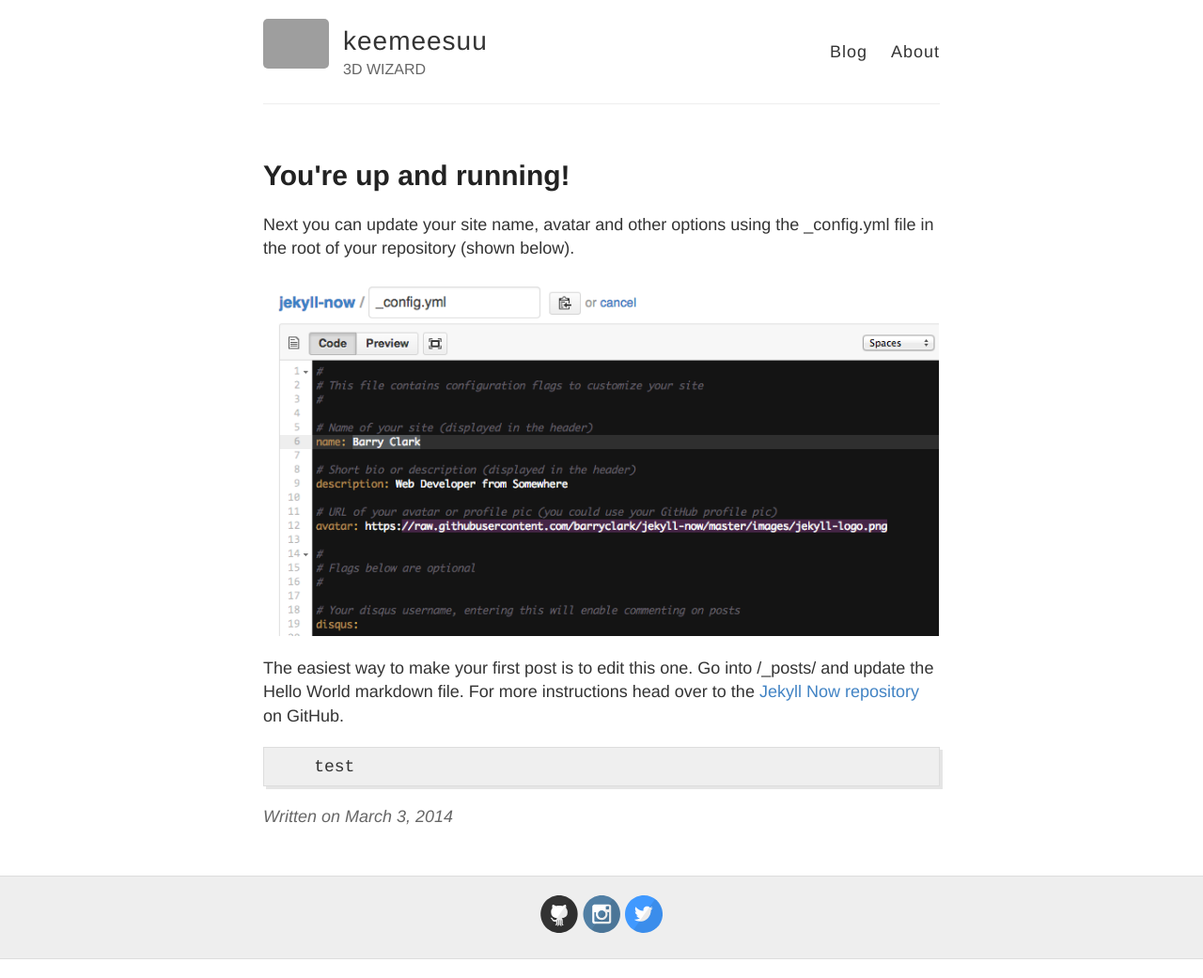
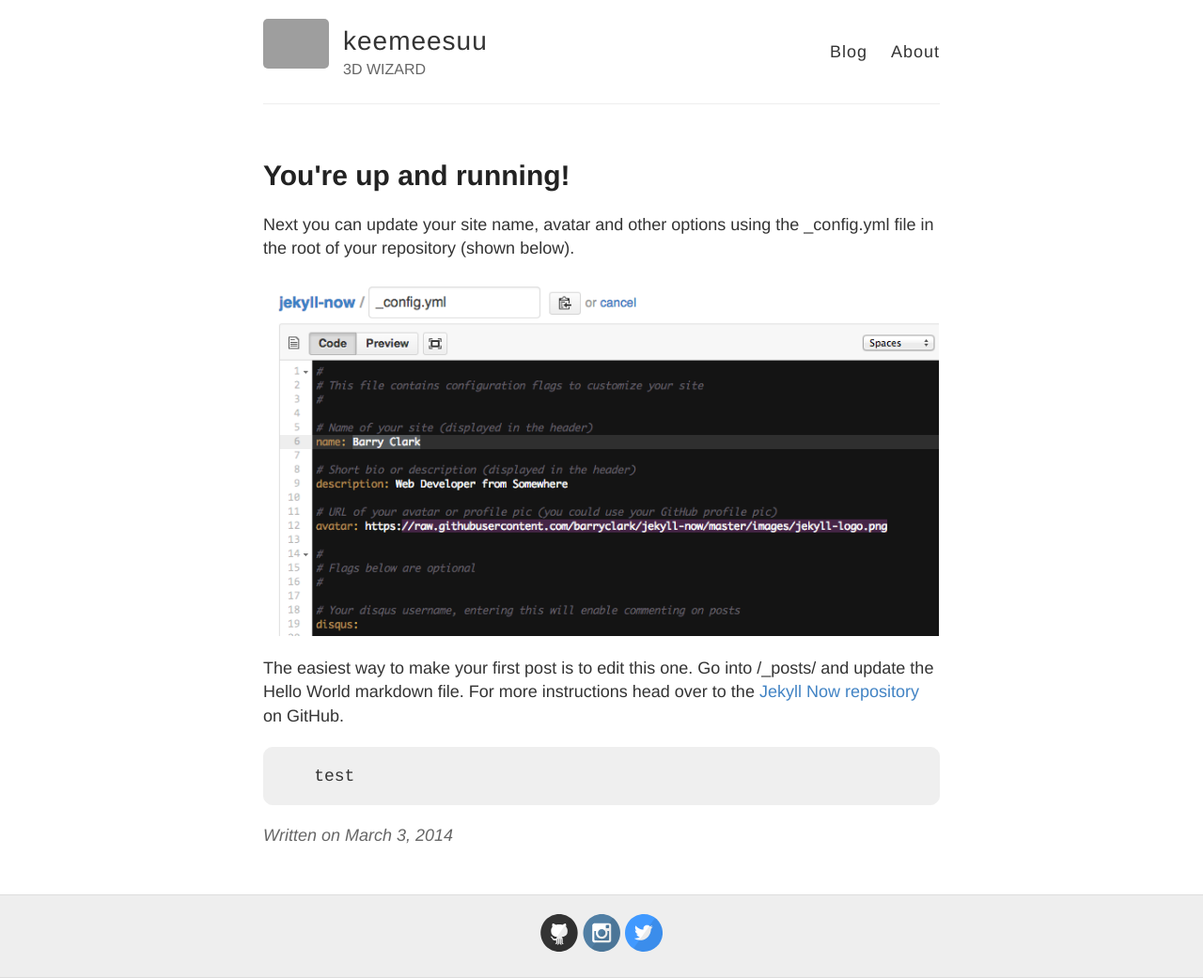
Before and after one commit to keemeesuu/keemeesuu.github.io, a Jekyll site: the page built from _posts/2014-3-3-Hello-World.md, in a window 1280 px wide. Shown: the whole page at 94% size. Built offline with Jekyll 4.4.1, drawn with Linux system fonts in a browser that asks for light colours; grey boxes are pictures that could not be loaded.

Commit message:
Update _highlights.scss

```diff
--- a/_sass/_highlights.scss
+++ b/_sass/_highlights.scss
@@ -1,12 +1,16 @@
+
+div.highlight {
+  border-radius: 10px;
+  border: 1px solid #efefef;
+  background: #efefef;
+  padding: 0;
+  margin: 20px 0;
+}
 
 pre.highlight {
   background-color: #efefef;
   padding: 7px 7px 7px 10px;
-  border: 1px solid #ddd;
-  -moz-box-shadow: 3px 3px rgba(0,0,0,0.1);
-  -webkit-box-shadow: 3px 3px rgba(0,0,0,0.1);
-  box-shadow: 3px 3px rgba(0,0,0,0.1);
-  margin: 20px 0 20px 0;
+  margin: 10px 0;
   overflow: scroll;
 }
 
```
